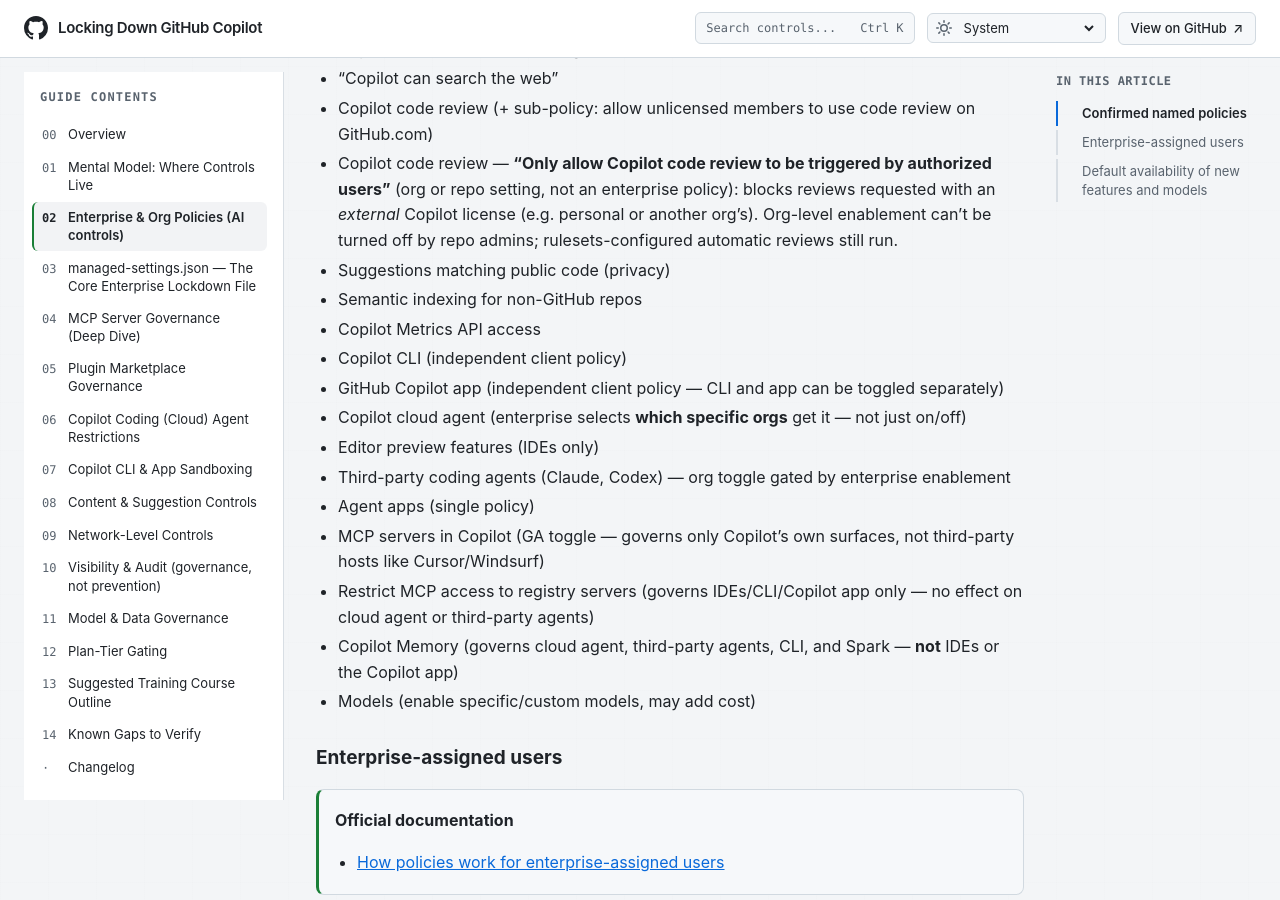
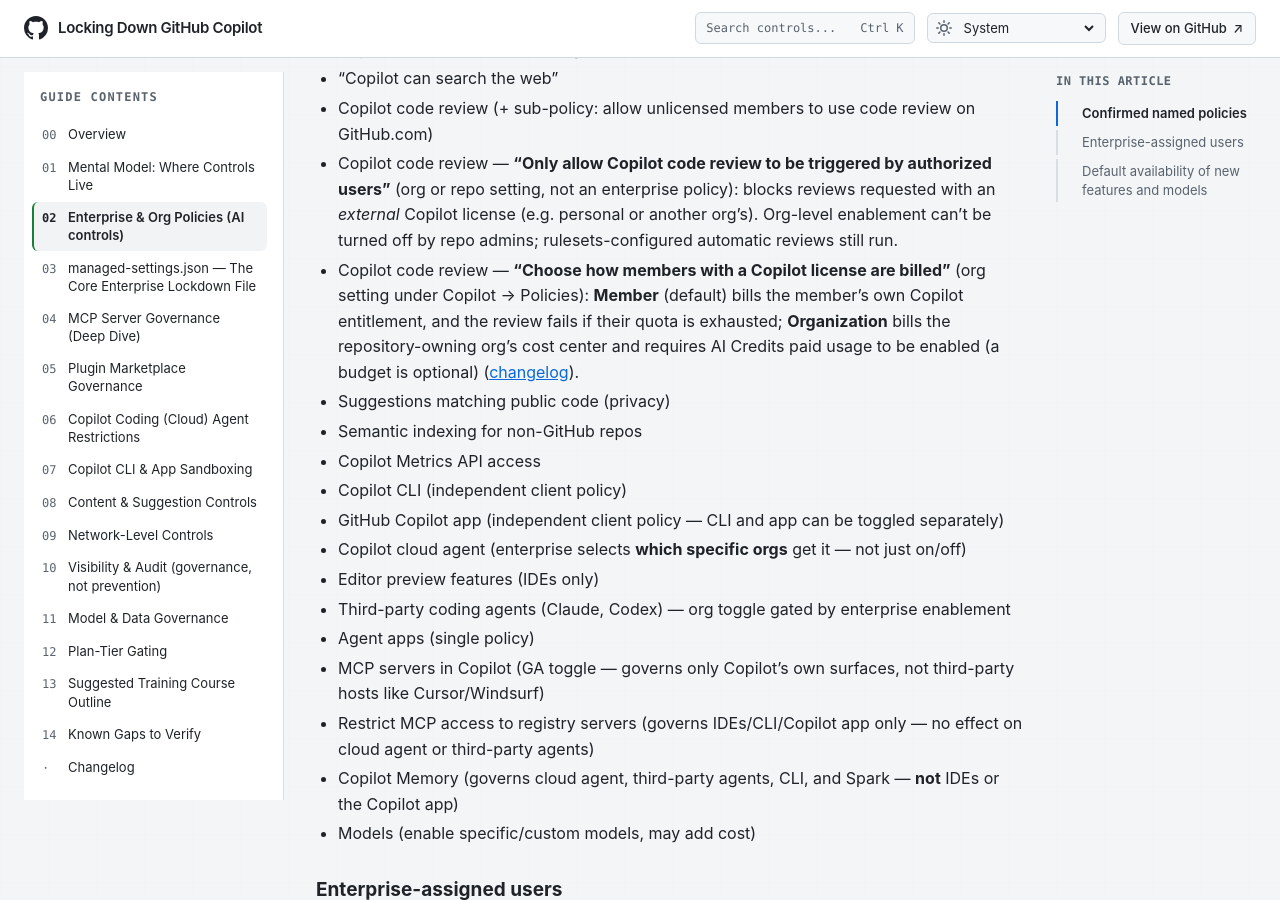
Before and after one commit to beardofedu/copilot-governance-training, a Jekyll site: the page built from docs/sections/enterprise-org-policies.md, in a window 1280 px wide and 900 px high, scrolled down 702 px. Built offline with Jekyll 4.4.1, drawn with Linux system fonts in a browser that asks for light colours.

Commit message:
Add Copilot code review org billing setting
Co-authored-by: Copilot <223556219+Copilot@users.noreply.github.com>

```diff
--- a/docs/sections/enterprise-org-policies.md
+++ b/docs/sections/enterprise-org-policies.md
@@ -26,6 +26,7 @@ Each policy is set to **Enabled everywhere / Disabled everywhere / Let organizat
 - "Copilot can search the web"
 - Copilot code review (+ sub-policy: allow unlicensed members to use code review on GitHub.com)
 - Copilot code review — **"Only allow Copilot code review to be triggered by authorized users"** (org or repo setting, not an enterprise policy): blocks reviews requested with an *external* Copilot license (e.g. personal or another org's). Org-level enablement can't be turned off by repo admins; rulesets-configured automatic reviews still run.
+- Copilot code review — **"Choose how members with a Copilot license are billed"** (org setting under Copilot → Policies): **Member** (default) bills the member's own Copilot entitlement, and the review fails if their quota is exhausted; **Organization** bills the repository-owning org's cost center and requires AI Credits paid usage to be enabled (a budget is optional) ([changelog](https://github.blog/changelog/2026-10-08-copilot-code-review-new-organization-billing-options-and-controls/)).
 - Suggestions matching public code (privacy)
 - Semantic indexing for non-GitHub repos
 - Copilot Metrics API access
```
Also changed, not shown: docs/CHANGELOG.md.
